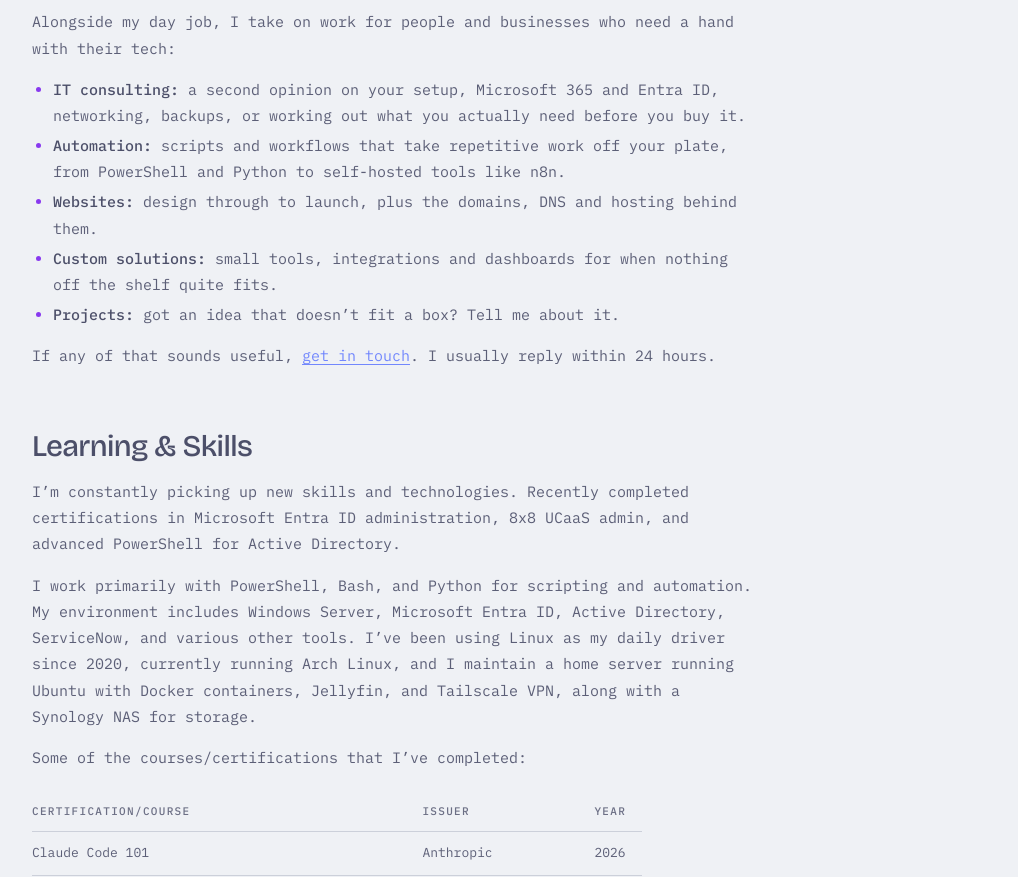
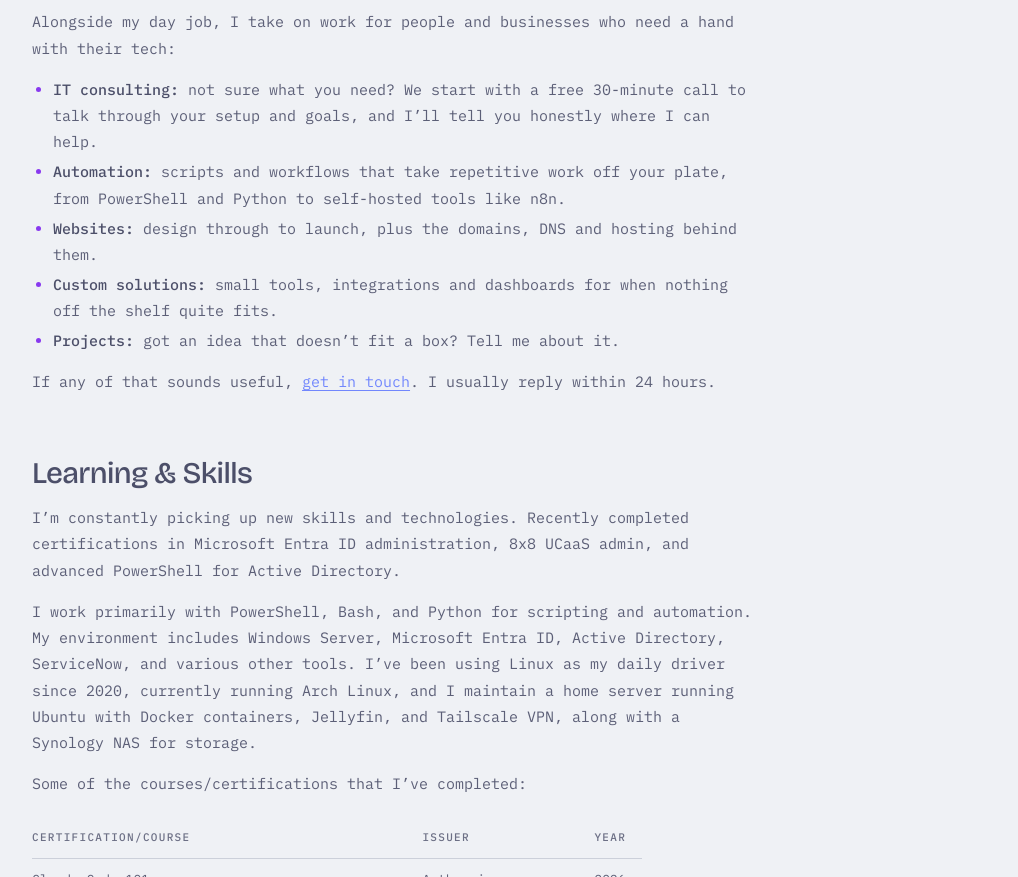
Before and after one commit to AmriArshad/amriarshad.github.io, an Astro site: page /about in a window 1280 px wide. Shown: the part 996-1873 px from the top of the page, without its empty margins (64-1082 px from the left). Built offline with nearby package versions, Linux system fonts and the light colour scheme; Astro itself is replaced by a stand-in of ours.

Commit message:
copy: lead IT consulting with a free 30-minute call

```diff
--- a/src/pages/about.md
+++ b/src/pages/about.md
@@ -27,7 +27,7 @@
 
 Alongside my day job, I take on work for people and businesses who need a hand with their tech:
 
-- **IT consulting:** a second opinion on your setup, Microsoft 365 and Entra ID, networking, backups, or working out what you actually need before you buy it.
+- **IT consulting:** not sure what you need? We start with a free 30-minute call to talk through your setup and goals, and I'll tell you honestly where I can help.
 - **Automation:** scripts and workflows that take repetitive work off your plate, from PowerShell and Python to self-hosted tools like n8n.
 - **Websites:** design through to launch, plus the domains, DNS and hosting behind them.
 - **Custom solutions:** small tools, integrations and dashboards for when nothing off the shelf quite fits.
```
